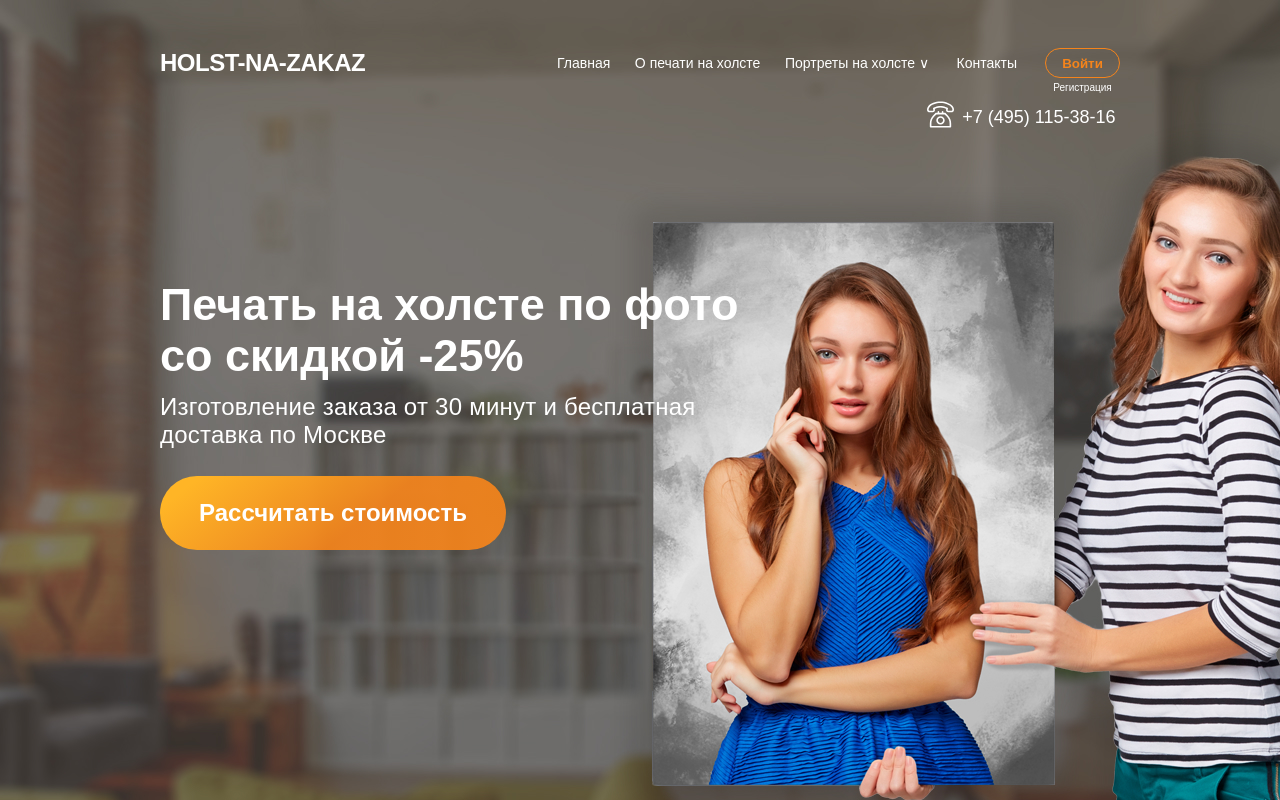
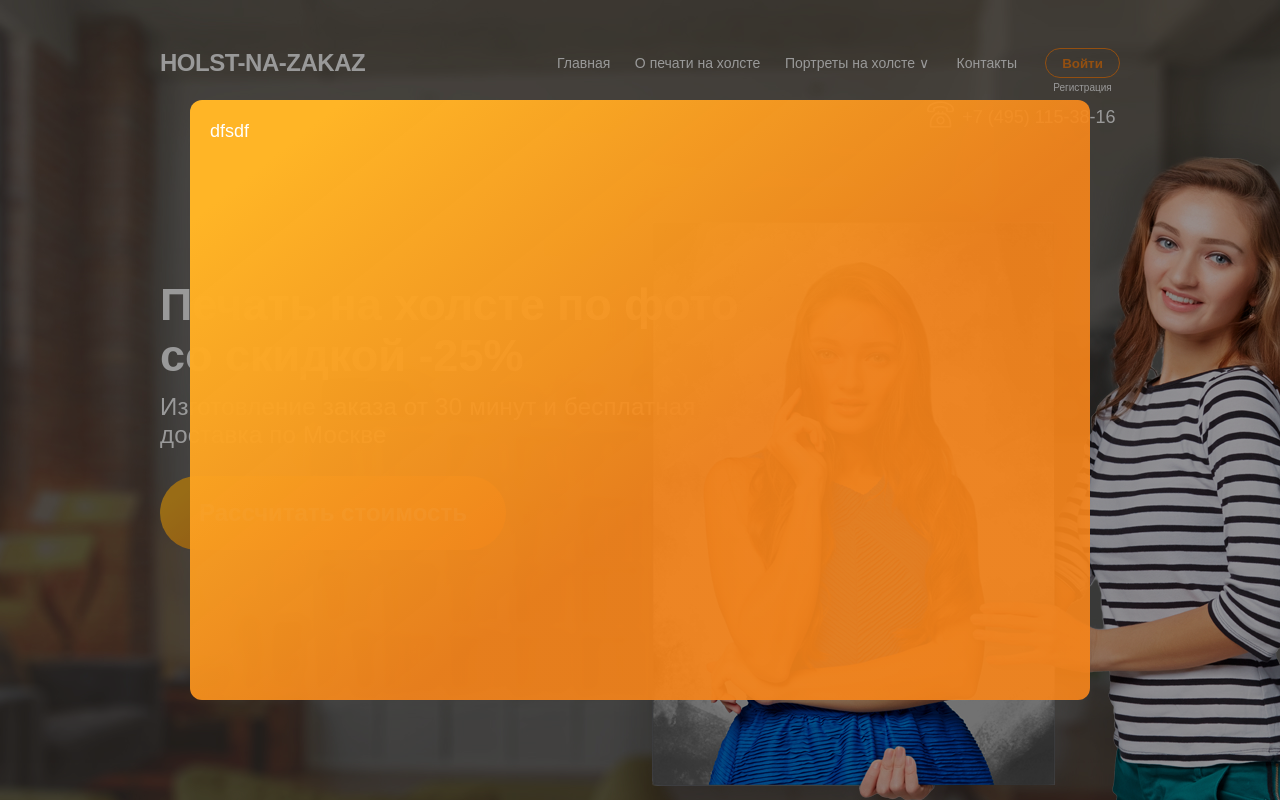
Before and after one commit to SergBY/HolstNaZakaz, a React (Create React App) app: page / in a window 1280 px wide. Both pictures are taken after a click on the button "Войти". Shown: the top 800 px of the page. Built offline with nearby package versions, Linux system fonts and the light colour scheme.

Commit message:
add: modal window for login

```diff
--- /dev/null
+++ b/src/components/contacts/Pop-up/Contacts_Pop-up.css
@@ -0,0 +1,47 @@
+.modal__content {
+  background: linear-gradient(321.7deg, rgba(245, 132, 27, 0.92) 41.23%, #FFB526 90.73%);
+}
+
+.modal {
+  height: 100vh;
+  width: 100vw;
+  background-color: rgba(0, 0, 0, 0.4);
+  position: fixed;
+  top: 0;
+  left: 0;
+  display: -webkit-box;
+  display: -ms-flexbox;
+  display: flex;
+  -webkit-box-pack: center;
+      -ms-flex-pack: center;
+          justify-content: center;
+  -webkit-box-align: center;
+      -ms-flex-align: center;
+          align-items: center;
+  opacity: 0;
+  pointer-events: none;
+  -webkit-transition: 0.5s;
+  transition: 0.5s;
+}
+
+.modal.active {
+  opacity: 1;
+  pointer-events: all;
+}
+
+.modal__content {
+  padding: 20px;
+  border-radius: 12px;
+  height: 600px;
+  width: 900px;
+  -webkit-transform: scale(0.5);
+          transform: scale(0.5);
+  -webkit-transition: all 0.4s;
+  transition: all 0.4s;
+}
+
+.modal__content.active {
+  -webkit-transform: scale(1);
+          transform: scale(1);
+}
+/*# sourceMappingURL=Contacts_Pop-up.css.map */
--- /dev/null
+++ b/src/components/contacts/Pop-up/Contacts_Pop-up.js
@@ -0,0 +1,14 @@
+import React from 'react';
+import './Contacts_Pop-up.css';
+
+const Modal = ({active, setActive, children}) => {
+  return (
+    <div className={active ? 'modal active' : 'modal'} onClick={() => setActive(false)}>
+      <div className={active ? 'modal__content active' : 'modal__content'} onClick={(e) => e.stopPropagation()}>
+        {children}
+      </div>
+    </div>
+  )
+};
+
+export default Modal;
--- /dev/null
+++ b/src/components/contacts/Pop-up/Contacts_Pop-up.scss
@@ -0,0 +1,35 @@
+@import '../../../assets/scss/vars';
+
+.modal {
+  height: 100vh;
+  width: 100vw;
+  background-color: rgba(0, 0, 0, 0.4);
+  position: fixed;
+  top: 0;
+  left: 0;
+  display: flex;
+  justify-content: center;
+  align-items: center;
+  opacity: 0;
+  pointer-events: none;
+  transition: 0.5s;
+}
+
+.modal.active {
+  opacity: 1;
+  pointer-events: all;
+}
+
+.modal__content {
+  padding: 20px;
+  border-radius: 12px;
+  @extend %gradient;
+  height: 600px;
+  width: 900px;
+  transform: scale(0.5);
+  transition: all 0.4s;
+}
+
+.modal__content.active {
+  transform: scale(1);
+}
--- a/src/components/login/Login.js
+++ b/src/components/login/Login.js
@@ -1,13 +1,20 @@
-import React from 'react';
+import React, {useState} from 'react';
 import './login.css';
+import Modal from '../contacts/Pop-up/Contacts_Pop-up';
 
 function Login() {
- return (
-  <div className="menu__login">
-    <button className="menu__login-btn">Войти</button>
-    <button className="menu__registration-btn" href="#">Регистрация</button>
-  </div>
- )
+  const [modalActive, setModalActive] = useState(false);
+  return (
+    <>
+      <div className="menu__login">
+        <button className="menu__login-btn" onClick={() => setModalActive(true)}>Войти</button>
+        <button className="menu__registration-btn" href="#">Регистрация</button>
+      </div>
+      <Modal active={modalActive} setActive={setModalActive}>
+        <p>dfsdf</p>
+      </Modal>
+    </>
+  )
 }
 
 export default Login;
--- a/src/components/social/Social.js
+++ b/src/components/social/Social.js
@@ -8,12 +8,12 @@ function Social() {
     <div className="contacts__social">
       <Title titleSize="contacts" title="Подписывайтесь на нас"/>
       <div className="contacts__social-logos">
-        <a href="https://www.vk.com" target="_blank" className="contacts__social-logo pict-vk"></a>
-        <a href="https://www.instagram.com/" target="_blank" className="contacts__social-logo pict-instagramm"></a>
-        <a href="https://www.facebook.com/" target="_blank" className="contacts__social-logo pict-facebook"></a>
-        <a href="https://www.youtube.com/" target="_blank" className="contacts__social-logo pict-youtube"></a>
-        <a href="https://twitter.com/" target="_blank" className="contacts__social-logo pict-twitter"></a>
-        <a href="https://ok.ru/" target="_blank" className="contacts__social-logo pict-odnoklassniki"></a>
+        <a href="https://www.vk.com" target="_blank" rel="noreferrer" className="contacts__social-logo pict-vk"></a>
+        <a href="https://www.instagram.com/" target="_blank" rel="noreferrer" className="contacts__social-logo pict-instagramm"></a>
+        <a href="https://www.facebook.com/" target="_blank" rel="noreferrer" className="contacts__social-logo pict-facebook"></a>
+        <a href="https://www.youtube.com/" target="_blank" rel="noreferrer" className="contacts__social-logo pict-youtube"></a>
+        <a href="https://twitter.com/" target="_blank" rel="noreferrer" className="contacts__social-logo pict-twitter"></a>
+        <a href="https://ok.ru/" target="_blank" rel="noreferrer" className="contacts__social-logo pict-odnoklassniki"></a>
       </div>
     </div>
   )
```
Also changed, not shown: 1 other file (tests, documents, lock files or other folders).
